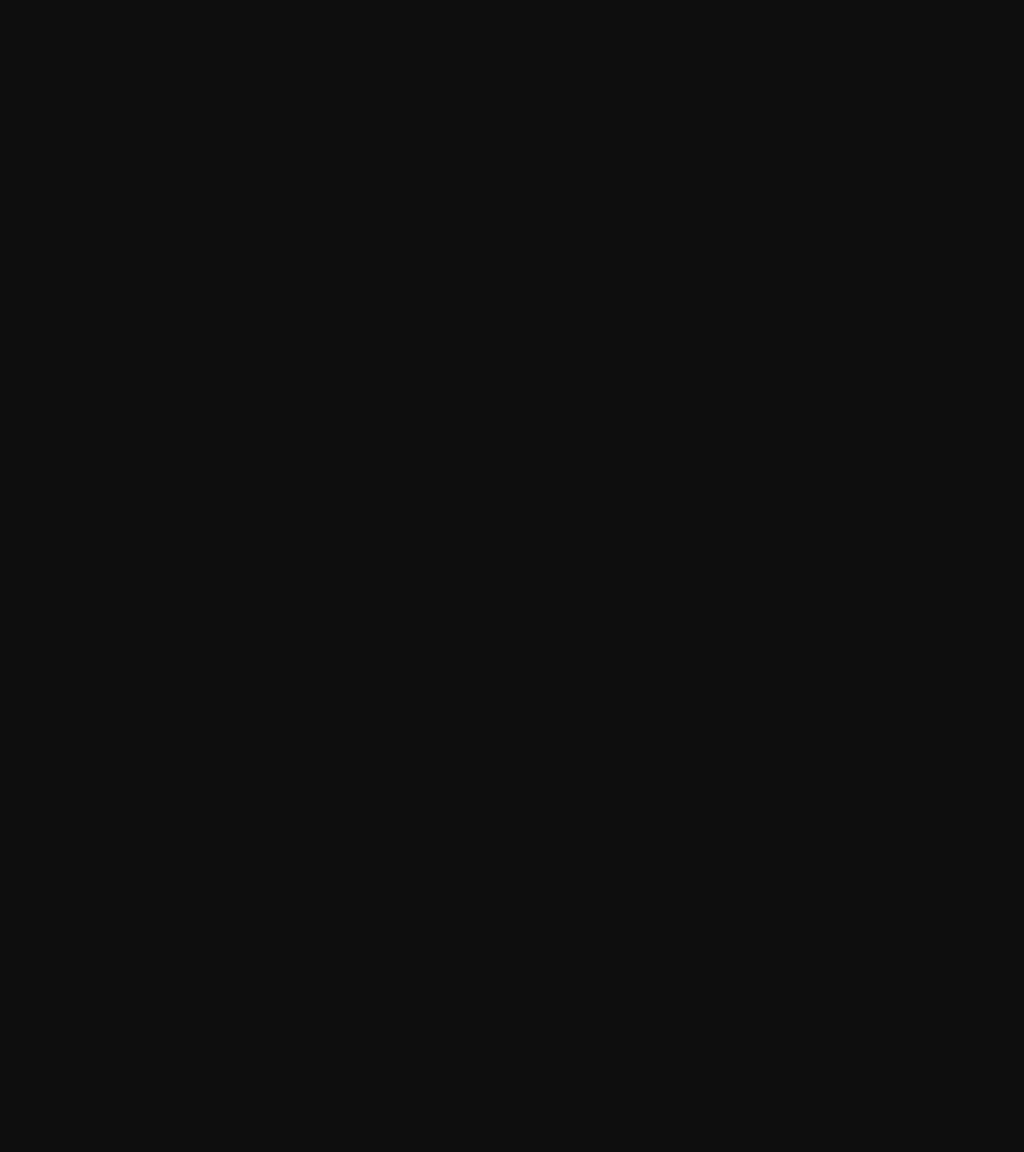
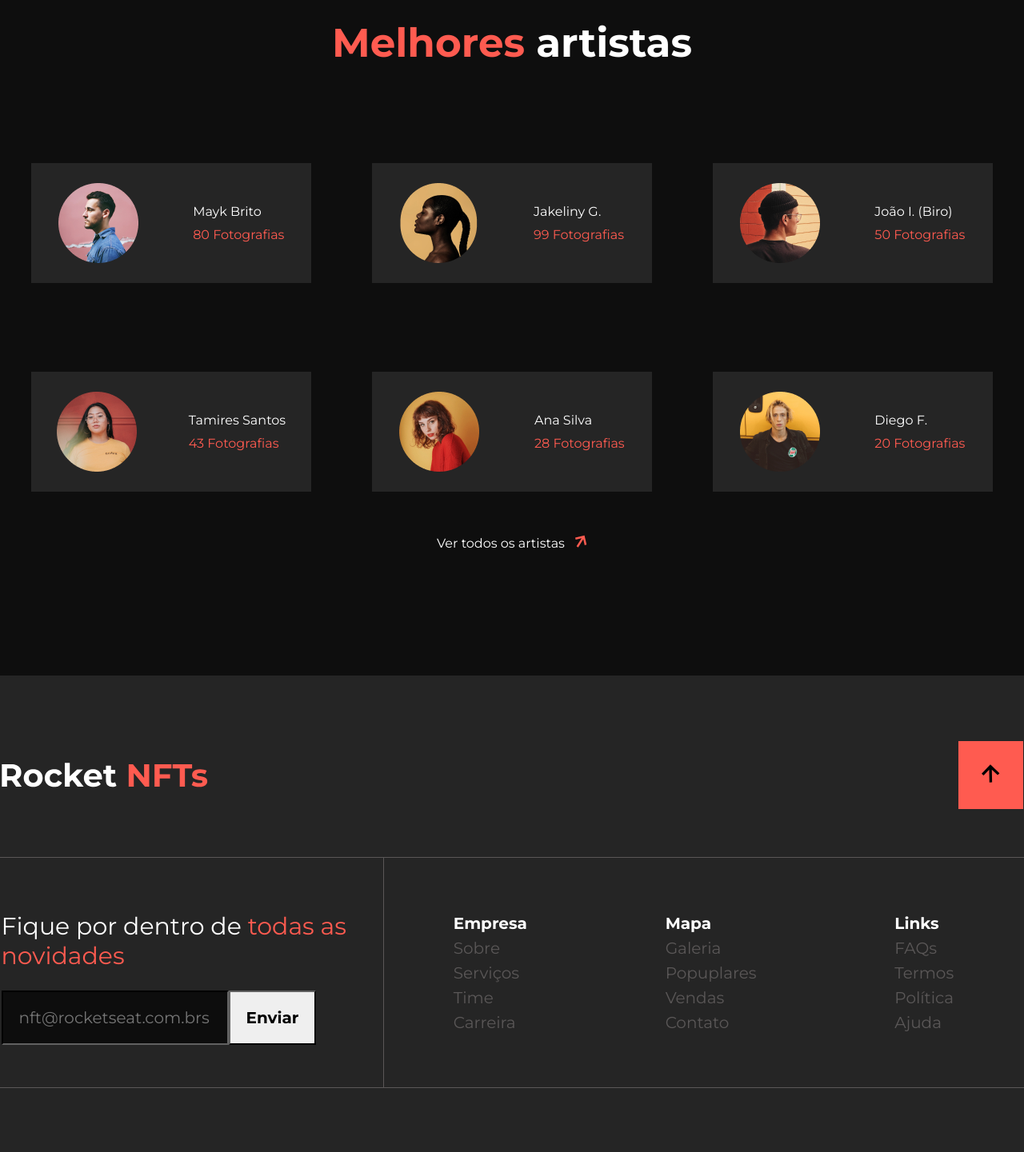
Before and after one commit to WendelSantosNunes/Rocket_NTFs, a React (Vite) app: page / in a window 1280 px wide. Shown: the part 2720-4161 px from the top of the page at 80% size. Before the commit the page ends 2453 px from the top, so only its background shows below. Built offline with nearby package versions, Linux system fonts and the light colour scheme.

Commit message:
Update project

```diff
--- a/src/components/Footer/index.jsx
+++ b/src/components/Footer/index.jsx
@@ -0,0 +1,57 @@
+import './style.css'
+
+export function Footer(){
+    return (
+        <footer>
+            <div className="container back-to-top">
+                <img src="../../assets/logo.svg" alt="Logo" />
+                <div>
+                    <img src="../../assets/arrow-black.svg" alt="Arrow Black" />
+                </div>
+            </div>
+            <div className="line">
+                <div className="container contact">
+                    <div className="form">
+                        <p>Fique por dentro de <span>todas as novidades</span></p>
+                        <form action="#">
+                            <input type="text" placeholder="nft@rocketseat.com.brs"/>
+                            <input type="submit" name="enviar" value="Enviar"/>
+                        </form>
+                    </div>
+                    <div className="company-information">
+                        <div>
+                            <strong>Empresa</strong>
+                            <a href="#">Sobre</a>
+                            <a href="#">Serviços</a>
+                            <a href="#">Time</a>
+                            <a href="#">Carreira</a>
+                        </div>
+                        <div>
+                            <strong>Mapa</strong>
+                            <a href="#">Galeria</a>
+                            <a href="#">Popuplares</a>
+                            <a href="#">Vendas</a>
+                            <a href="#">Contato</a>
+                        </div>
+                        <div>
+                            <strong>Links</strong>
+                            <a href="#">FAQs</a>
+                            <a href="#">Termos</a>
+                            <a href="#">Política</a>
+                            <a href="#">Ajuda</a>
+                        </div>
+                    </div>
+                </div>
+            </div>
+            <div className="networks container">
+                <a href="#">www.rocketseat.com.br</a>
+                <div>
+                    <a href="#"><img src="../../assets/instagram.svg" alt="instagram" /></a>
+                    <a href="#"><img src="../../assets/youtube.svg" alt="youtube" /></a>
+                    <a href="#"><img src="../../assets/twitter.svg" alt="twitter" /></a>
+                    <a href="#"><img src="../../assets/logo_MetaMask.svg" alt="logo_MetaMask" /></a>
+                </div>
+            </div>
+        </footer>
+    )
+}
--- a/src/components/Footer/style.css
+++ b/src/components/Footer/style.css
@@ -0,0 +1,98 @@
+footer{
+    background-color: #252525;
+}
+
+footer .back-to-top{
+    display: flex;
+    justify-content: space-between;
+    padding: 5.125rem 0 3.75rem 0;
+}
+
+footer .back-to-top div{
+    background-color: var(--color-logo);
+    padding: 1.8125rem;
+}
+
+footer .line{
+    border-top: 1px solid var(--subtitle-color);
+    border-bottom: 1px solid var(--subtitle-color);
+}
+
+footer .contact{
+    display: grid;
+    grid-template-columns: 1.2fr 2fr;
+}
+
+footer .contact .form{
+    border-right: 1px solid var(--subtitle-color);
+    padding: 4.1875rem 0  3.3125rem 0;
+}
+
+footer .contact .form p{
+    font-size: 1.875rem;
+}
+
+footer .contact .form span{
+    color: var(--color-logo);
+}
+
+footer .contact form {
+    padding-top: 1.5625rem;
+}
+
+footer .contact form input{
+    padding: 1.25rem;
+    border-color: var(--color-input);
+    font-size: 1.25rem;
+}
+
+footer .contact form input:nth-child(1){
+    padding: 1.25rem;
+    background-color: var(--color-input);
+    color: #fff;
+}
+
+footer .contact form input:nth-child(2){
+    font-weight: bold;
+}
+
+footer .company-information{
+    display: flex;
+    justify-content: space-around;
+    align-items: center;
+
+    font-size: 1.25rem;
+}
+
+footer .company-information div{
+    justify-content: center;
+    align-items: center;
+    align-self: center;
+}
+
+footer .company-information a{
+    display: block;
+    text-decoration: none;
+    color: var(--subtitle-color);
+
+    margin-top: 0.4375rem;
+}
+
+footer .networks{
+    display: flex;
+    justify-content: space-between;
+
+    padding: 5rem 0 3.75rem 0;
+}
+
+footer .networks a{
+   text-decoration: none;
+   color: var(--subtitle-color);
+   font-size: 1.25rem;
+}
+
+footer .networks div{
+    width: 16.875rem;
+    display: flex;
+    justify-content: space-between;
+}
--- a/src/pages/home/index.jsx
+++ b/src/pages/home/index.jsx
@@ -1,6 +1,7 @@
 import './style.css'
 
 import {Header} from '../../components/Header'
+import {Footer} from '../../components/Footer'
 
 export function Home(){
     return (
@@ -71,7 +72,7 @@ export function Home(){
                     <h2><span>Populares</span> da semana</h2>
                     <div className="artists-popular">
                         <div>
-                            <div>
+                            <div className="selected-artists artists">
                                 <div>
                                     <strong>Astrounauta 1</strong>
                                     <img src="../../assets/arrow-white.svg" alt="" />
@@ -82,7 +83,7 @@ export function Home(){
                                 </div>
                                 <img src="../../assets/astronauta-1.png" alt="" />
                             </div>
-                            <div>
+                            <div className="artists">
                                 <div>
                                     <strong>Astrounauta 3</strong>
                                     <img src="../../assets/arrow-white.svg" alt="" />
@@ -96,7 +97,7 @@ export function Home(){
                         </div>
                         <hr />
                         <div>
-                            <div>
+                            <div className="selected-artists artists">
                                 <div>
                                     <strong>Astrounauta 2</strong>
                                     <img src="../../assets/arrow-white.svg" alt="" />
@@ -107,7 +108,7 @@ export function Home(){
                                 </div>
                                 <img src="../../assets/astronauta-2.png" alt="" />
                             </div>
-                            <div>
+                            <div className="artists">
                                 <div>
                                     <strong>Astrounauta 4</strong>
                                     <img src="../../assets/arrow-white.svg" alt="" />
@@ -121,7 +122,59 @@ export function Home(){
                         </div>
                     </div>
                 </section>
+                <section className="best-artists container">
+                    <h2><span>Melhores</span> artistas</h2>
+                    <div className="best-artists-collection">
+                        <div className="best-artists-inf">
+                            <img src="../../assets/artista-1.png" alt="artista 1" />
+                            <div>
+                                <p>Mayk Brito</p>
+                                <span>80 Fotografias</span>
+                            </div>
+                        </div>
+                        <div className="best-artists-inf">
+                            <img src="../../assets/artista-2.png" alt="artista 2" />
+                            <div>
+                                <p>Jakeliny G.</p>
+                                <span>99 Fotografias</span>
+                            </div>
+                        </div>
+                        <div className="best-artists-inf">
+                            <img src="../../assets/artista-3.png" alt="artista 3" />
+                            <div>
+                                <p>João I. (Biro)</p>
+                                <span>50 Fotografias</span>
+                            </div>
+                        </div>
+                        <div className="best-artists-inf">
+                            <img src="../../assets/artista-4.png" alt="artista 4" />
+                            <div>
+                                <p>Tamires Santos</p>
+                                <span>43 Fotografias</span>
+                            </div>
+                        </div>
+                        <div className="best-artists-inf">
+                            <img src="../../assets/artista-5.png" alt="artista 5" />
+                            <div>
+                                <p>Ana Silva</p>
+                                <span>28 Fotografias</span>
+                            </div>
+                        </div>
+                        <div className="best-artists-inf">
+                            <img src="../../assets/artista-6.png" alt="artista 6" />
+                            <div>
+                                <p>Diego F.</p>
+                                <span>20 Fotografias</span>
+                            </div>
+                        </div>
+                    </div>
+                    <div>
+                        <a href="#">Ver todos os artistas</a>
+                        <img src="../../assets/arrow-orange.svg" alt="Arrow orange" />
+                    </div>
+                </section>
             </main>
+            <Footer/>
         </>
     )
 }
--- a/src/pages/home/style.css
+++ b/src/pages/home/style.css
@@ -123,7 +123,8 @@
 /* Popular */
 
 .popular{
-    margin-top: 9.375rem
+    margin-top: 9.375rem;
+    margin-bottom: 9.375rem;
 }
 
 .popular h2{
@@ -139,4 +140,107 @@
 
 .artists-popular {
     display: flex;
+    justify-content: space-between;
 }
+
+.artists-popular .selected-artists{
+    margin-bottom: 3.125rem;
+}
+
+.artists-popular .artists div{
+    display: flex;
+    justify-content: space-between;
+    align-items: center;
+
+    margin-bottom: 2.5rem;
+}
+
+.artists-popular .artists strong {
+    font-size: 1.875rem;
+    font-weight: 500;
+}
+
+.artists-popular .artists div p {
+    font-size: 1.25rem;
+    font-weight: 37.5rem;
+    color: var(--subtitle-color)
+}
+
+.artists-popular .artists div:nth-child(1){
+    margin-bottom: 2.5rem;
+
+}
+
+.artists-popular .artists div:nth-child(2){
+    margin-bottom: 0.75rem;
+}
+
+.artists-popular .artists div p:nth-child(2){
+    color: var(--color-logo);
+}
+
+/* best artists */
+
+.best-artists h2{
+    text-align: center;
+    font-size: 3.125rem;
+    font-weight: 43.75rem;
+
+    margin-bottom: 7.5rem;
+}
+
+.best-artists h2 span{
+    color: var(--color-logo);
+}
+
+.best-artists .best-artists-collection{
+    display: grid;
+    grid-template-columns: 1fr 1fr 1fr;
+
+    margin-bottom: 3.375rem;
+}
+
+.best-artists-inf {
+    padding: 25px 0;
+}
+
+.best-artists .best-artists-inf {
+    display: flex;
+    justify-content: space-around;
+    align-items: center;
+
+    justify-self: center;
+    width: 21.875rem;
+
+    background-color: var(--card-color);
+}
+
+.best-artists .best-artists-inf div {
+    display: flex;
+    flex-direction: column;
+    justify-content: center;
+}
+
+.best-artists .best-artists-inf div p {
+    margin-bottom: 0.625rem;
+}
+
+.best-artists .best-artists-inf div span {
+    color: var(--color-logo)
+}
+
+.best-artists div .best-artists-inf:nth-child(1),
+.best-artists div .best-artists-inf:nth-child(2),
+.best-artists div .best-artists-inf:nth-child(3){
+    margin-bottom: 6.9375rem;
+}
+
+.best-artists > div:nth-child(3){
+    text-align: center;
+    margin-bottom: 9.75rem;
+}
+
+.best-artists div a {
+    padding-right: 0.8125rem;
+    text-decoration: none;
+}
```
